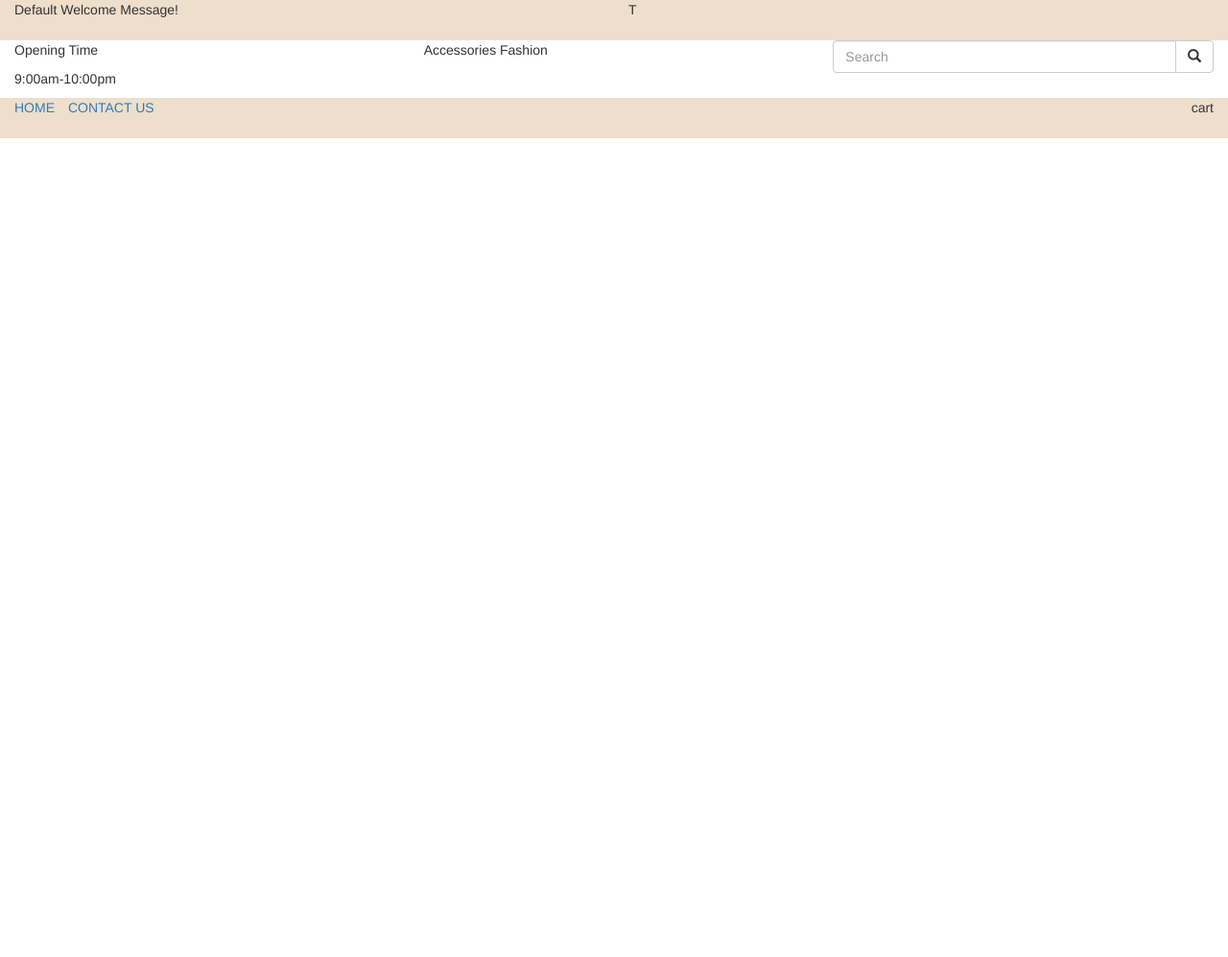
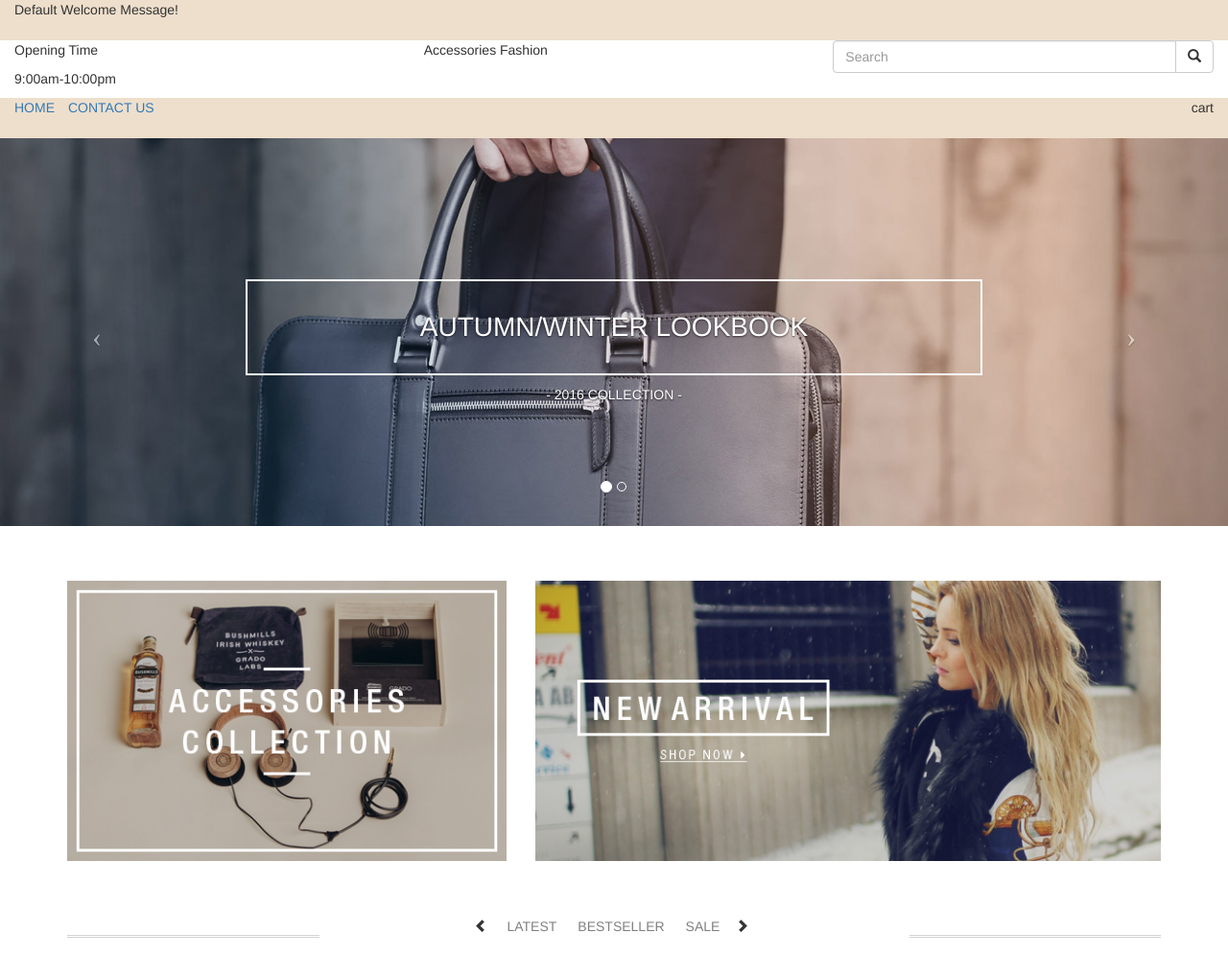
Before and after one commit to CarmenCamacho/ExamenBootstrap, a plain HTML site: page Problema/index.html in a window 1280 px wide. Shown: the whole page at 96% size. Before the commit the page ends 800 px from the top, so only its background shows below. Drawn offline with nearby package versions, Linux system fonts and the light colour scheme.

Commit message:
carrusel completo, estructura de index incompleta

```diff
--- a/Problema/assets/css/main.css
+++ b/Problema/assets/css/main.css
@@ -14,6 +14,37 @@
 	float: right;
 	display: inline;
 }
-.carrusel{
-	height: 400px;
+.carousel-main{
+	height: 8em;
 }
+
+.productos{
+
+}
+.carousel-caption>.p-frame{
+	padding:1em;
+	border: 2px solid white;
+	font-size: 2em;
+}
+.mb-10{
+	margin-bottom: 10%;
+}
+.mt-5{
+	margin-top: 5%;
+}
+.fit{
+	width: 100%;
+}
+hr.pleca{
+	border-top: 3px double lightgrey;
+	width: 100%;
+}
+button.sales{
+	background-color: white;
+	border: none;
+	color:grey;
+}
+button.sales:hover{
+	font-weight: bold;
+	color:black;
+}
--- a/Problema/index.html
+++ b/Problema/index.html
@@ -16,7 +16,7 @@
 					<p>Default Welcome Message!</p>
 				</div>
 				<div class="col-xs-6">
-					T<!-- RES DROPDOWNSSS! -->
+					<!-- RES DROPDOWNSSS! -->
 				</div>
 			</div>
 			<div class="row">
@@ -49,15 +49,71 @@
 			</div>
 		</div>
 	</header>
+		<div class="container-fluid"> <!-- CONTAINER GGRAL -->
 	<section>
-		<div class="container-fluid">
-			<div class="row carrusel">
+		<div class="row">
+			<div id="myCarousel" class=" carousel slide">
+            <ol class=" carousel-indicators">
+                <li data-target="#myCarousel" data-slide-to="0" class="active"></li>
+                <li data-target="#myCarousel" data-slide-to="1"></li>
+            </ol>
+            <div class="carousel-inner">
+                <div class="item active">
+                    <img src="assets/images/slider1.jpg" alt="Handbag"> <!-- 1ST IMAGE CAROUSEL -->
+                    <div class="carousel-caption">
+                        <p class="p-frame">AUTUMN/WINTER LOOKBOOK</p>
+                        <p class="mb-10">- 2016 COLLECTION -</p>
+                    </div>
+                </div>
+                <div class="item">
+                    <img src="assets/images/slider2.jpg" alt="Shopping">    <!-- 2ND IMAGE CAROUSEL -->
+                    <div class="carousel-caption">
+                    </div>
+                </div>
+            </div>
+            <a class="left carousel-control" href="#myCarousel" role="button" data-slide="prev">
+		   	 	<span class="icon-prev" aria-hidden="true"></span>
+		    	<span class="sr-only">Previous</span>
+		 	</a>
+			<a class="right carousel-control" href="#myCarousel" role="button" data-slide="next">
+			    <span class="icon-next" aria-hidden="true"></span>
+			    <span class="sr-only">Next</span>
+			</a>
+			</div>
+		</div>            <!--     END OF CAROUSEL -->
+	</section>
+	<section>
+			<div class="container">
+				<div class="row mt-5">
+					<div class="col-xl-5 col-lg-5 col-xs-12 ">
+						<img class="fit" src="assets/images/banner1.jpg" alt="accessories">
+					</div>
+					<div class="col-xl-7 col-lg-7 col-xs-12 ">
+						<img class="fit" src="assets/images/banner2.jpg" alt="new arrival">
+					</div>
+				</div>
+				<div class="row productos mt-5">
+					<div class="col-lg-3 hidden-xs">
+						<hr class="pleca">
+					</div>
+					<div class="col-lg-6 col-xs-12 text-center">
+						<ul class="list-inline">
+						  <li><span class="glyphicon glyphicon-chevron-left"></span> </li>
+						  <li><button class="sales">LATEST</button>
+						  <li><button class="sales">BESTSELLER</button>
+						  <li><button class="sales">SALE</button>
+						  <li><span class="glyphicon glyphicon-chevron-right"></span></li>
+						</ul>
 
-			</div> <!-- END OF ROW -->
-		</div> <!-- END OF CONTAINER-FLUID -->
+					</div>
+					<div class="col-lg-3 hidden-xs">
+						<hr class="pleca">
+					</div>
+				</div>
+			</div>
 	</section>
+	</div> <!-- END OF CONTAINER-FLUID -->
 </body>
 	<script src="https://code.jquery.com/jquery-3.1.0.min.js"></script>
-	<script src="js/bootstrap.min.js"> </script>
-	<script src="js/tagcanvas.min.js" type="text/javascript"></script>
+	<script src="assets/js/bootstrap.min.js"> </script>
 </html>
```
